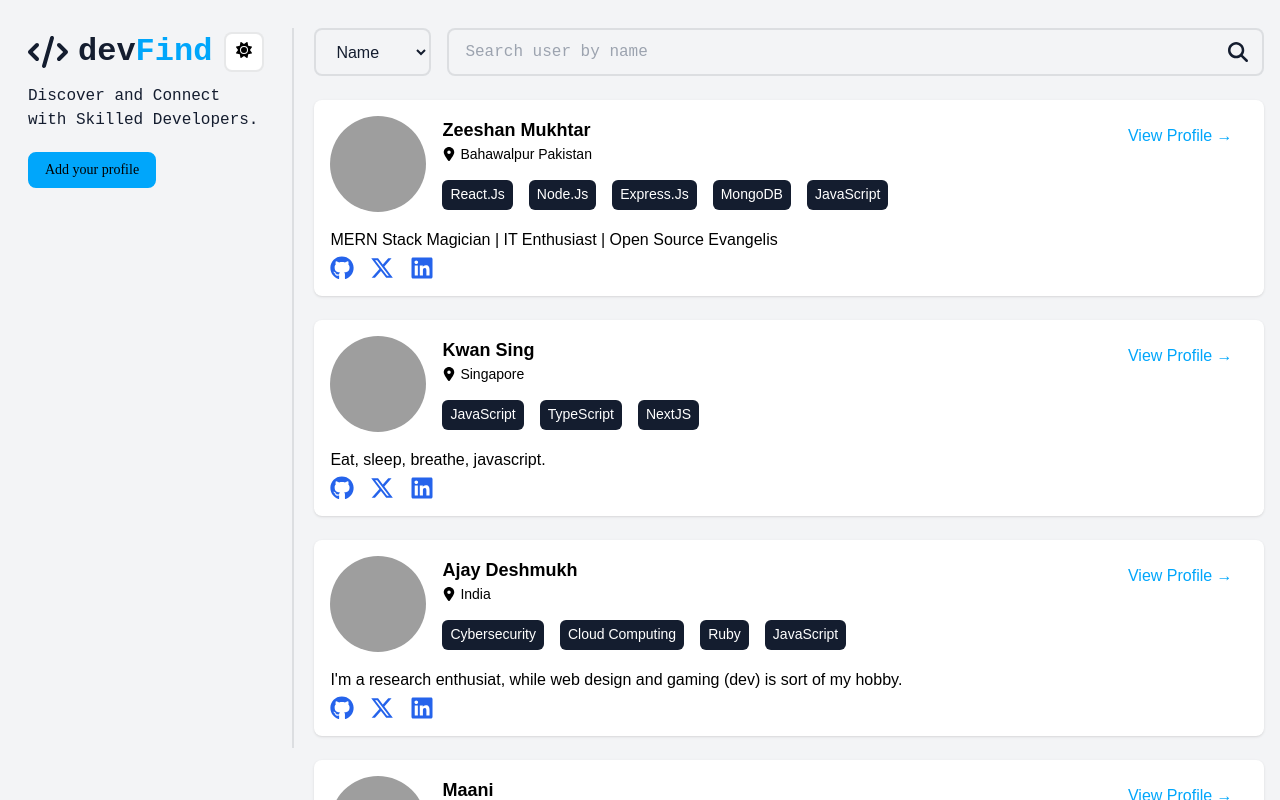
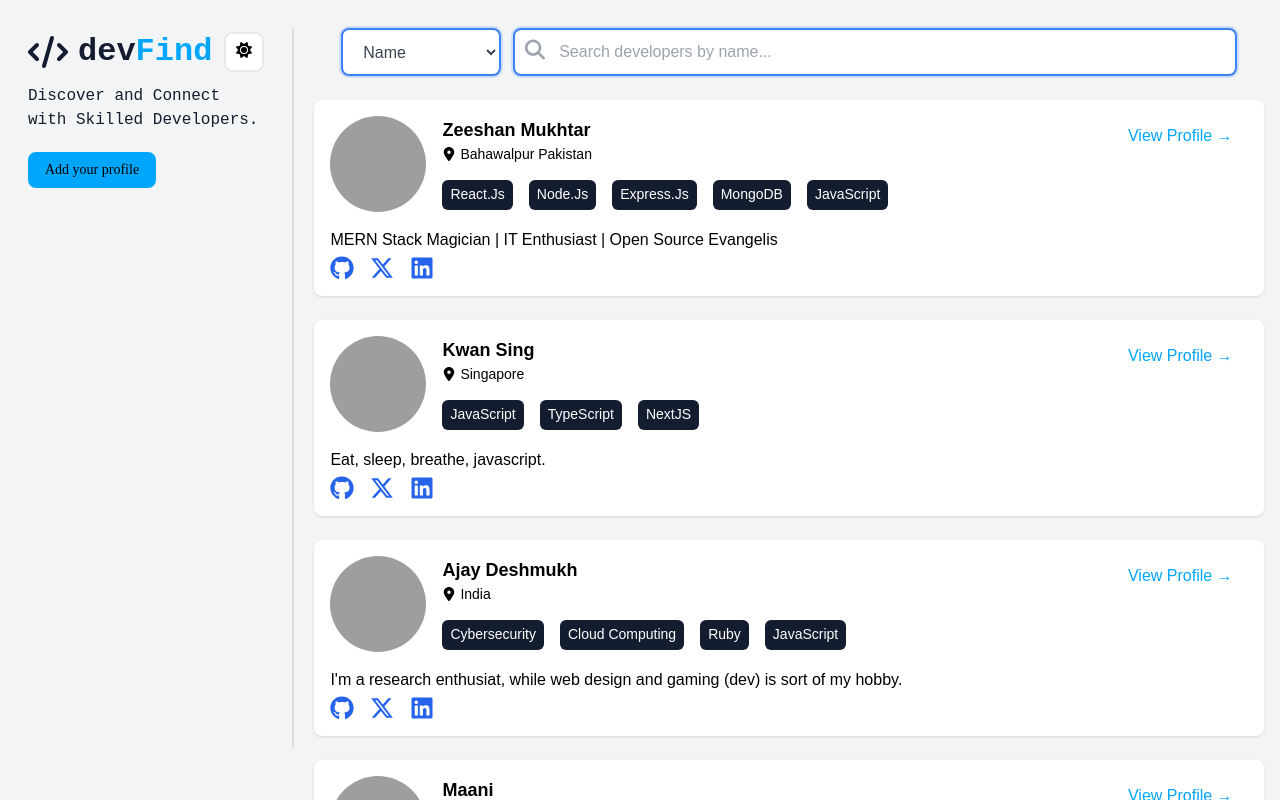
Before and after one commit to shyamtawli/devFind, a React (Create React App) app: page / in a window 1280 px wide. Built offline with nearby package versions, Linux system fonts and the light colour scheme; grey boxes are pictures that could not be loaded.

Commit message:
Improved search bar spacing and UI enhancements

```diff
--- a/package.json
+++ b/package.json
@@ -14,8 +14,8 @@
     "react": "^18.2.0",
     "react-dom": "^18.2.0",
     "react-icons": "^5.0.1",
-    "react-scripts": "5.0.1",
     "react-router-dom": "^6.22.0",
+    "react-scripts": "^5.0.1",
     "web-vitals": "^3.5.2"
   },
   "scripts": {
--- a/src/components/Search/Search.jsx
+++ b/src/components/Search/Search.jsx
@@ -7,6 +7,7 @@ function Search({ onSearch }) {
   const [searchValue, setSearchValue] = useState('');
   const [prevSearchValue, setPrevSearchValue] = useState('');
   const [searchCriteria, setSearchCriteria] = useState('name');
+  const [isFocused, setIsFocused] = useState(false);
   const searchInput = useRef(null);
 
   const handleInputChange = (event) => {
@@ -24,8 +25,7 @@ function Search({ onSearch }) {
       onSearch({ value: debouncedValue, criteria: searchCriteria });
       setPrevSearchValue(debouncedValue);
     }
-    // eslint-disable-next-line react-hooks/exhaustive-deps
-  }, [debouncedValue]);
+  }, [debouncedValue, prevSearchValue, searchCriteria, onSearch]);
 
   const handleSearch = () => {
     if (searchValue !== prevSearchValue) {
@@ -35,13 +35,9 @@ function Search({ onSearch }) {
   };
 
   const handleSearchOnEnter = (e) => {
-    if (e.keyCode === 13) {
+    if (e.key === 'Enter') {
       handleSearch();
     }
-  };
-
-  const handleSearchButtonClick = () => {
-    handleSearch();
   };
 
   const handleDeleteButtonClick = () => {
@@ -58,9 +54,23 @@ function Search({ onSearch }) {
   }, []);
 
   return (
-    <div className="relative flex items-center justify-end space-x-4 pb-6">
+    <div className="mx-auto mb-6 w-full max-w-4xl">
+      <div className="flex flex-col items-stretch gap-3 sm:flex-row">
         <select
-        className="focus:border-primaryFocus focus:bg-primaryLight dark:focus:border-secondaryFocus dark:focus:bg-secondaryLight h-12 rounded-lg border-2 border-borderSecondary bg-primaryColor px-4 py-3 text-base text-secondaryColor outline-none dark:border-borderColor dark:bg-secondaryColor dark:text-white"
+          className={`
+            rounded-lg border-2 bg-white
+            px-4 py-2.5
+            text-gray-700 transition-all duration-200
+            dark:bg-gray-800 dark:text-gray-200
+            ${
+              isFocused
+                ? 'border-blue-500 ring-2 ring-blue-500/20 dark:border-blue-400'
+                : 'border-gray-200 dark:border-gray-700'
+            }
+            hover:border-gray-300 focus:border-blue-500
+            focus:outline-none dark:hover:border-gray-600 dark:focus:border-blue-400
+            sm:w-40
+          `}
           value={searchCriteria}
           onChange={handleCriteriaChange}
         >
@@ -68,29 +78,50 @@ function Search({ onSearch }) {
           <option value="location">Location</option>
           <option value="skill">Skill</option>
         </select>
-      <div className="relative w-full">
+
+        <div className="relative flex-1">
           <input
-          className="focus:border-primaryFocus focus:bg-primaryLight dark:focus:border-secondaryFocus dark:focus:bg-secondaryLight h-12 w-full rounded-lg border-2 border-borderSecondary bg-primaryColor px-4 py-3 pr-12 font-spaceMono text-base text-secondaryColor outline-none dark:border-borderColor dark:bg-secondaryColor dark:text-white"
             ref={searchInput}
             type="text"
+            value={searchValue}
             onChange={handleInputChange}
-          value={searchValue}
-          placeholder={`Search user by ${searchCriteria}`}
             onKeyDown={handleSearchOnEnter}
+            onFocus={() => setIsFocused(true)}
+            onBlur={() => setIsFocused(false)}
+            placeholder={`Search developers by ${searchCriteria}...`}
+            className={`
+              w-full rounded-lg border-2 bg-white py-2.5
+              pl-11 pr-10
+              text-gray-700 transition-all duration-200
+              dark:bg-gray-800 dark:text-gray-200
+              ${
+                isFocused
+                  ? 'border-blue-500 ring-2 ring-blue-500/20 dark:border-blue-400'
+                  : 'border-gray-200 dark:border-gray-700'
+              }
+              placeholder:text-gray-400 hover:border-gray-300
+              focus:border-blue-500 focus:outline-none dark:placeholder:text-gray-500
+              dark:hover:border-gray-600 dark:focus:border-blue-400
+            `}
           />
-        {searchValue ? (
-          <FontAwesomeIcon
+
+          <div className="absolute left-3 top-1/2 -translate-y-1/2">
+            <FontAwesomeIcon icon={faMagnifyingGlass} className="h-5 w-5 text-gray-400" />
+          </div>
+
+          {searchValue && (
+            <button
               onClick={handleDeleteButtonClick}
-            className="hover:text-primaryFocus dark:hover:text-secondaryFocus absolute right-4 top-1/2 -translate-y-1/2 scale-125 transform cursor-pointer text-xl text-secondaryColor dark:text-white"
-            icon={faXmark}
-          />
-        ) : (
-          <FontAwesomeIcon
-            onClick={handleSearchButtonClick}
-            className="hover:text-primaryFocus dark:hover:text-secondaryFocus absolute right-4 top-1/2 -translate-y-1/2 transform cursor-pointer text-xl text-secondaryColor dark:text-white"
-            icon={faMagnifyingGlass}
-          />
+              className="absolute right-3 top-1/2 -translate-y-1/2 rounded-full p-1
+                text-gray-400 transition-colors
+                duration-200 hover:bg-gray-100
+                hover:text-gray-600 dark:text-gray-500
+                dark:hover:bg-gray-700 dark:hover:text-gray-300"
+            >
+              <FontAwesomeIcon icon={faXmark} className="h-4 w-4" />
+            </button>
           )}
+        </div>
       </div>
     </div>
   );
```
Also changed, not shown: src/ProfilesList.json (line endings or trailing spaces), 1 other file (tests, documents, lock files or other folders). Lines whose indentation alone changed are shown as unchanged.
